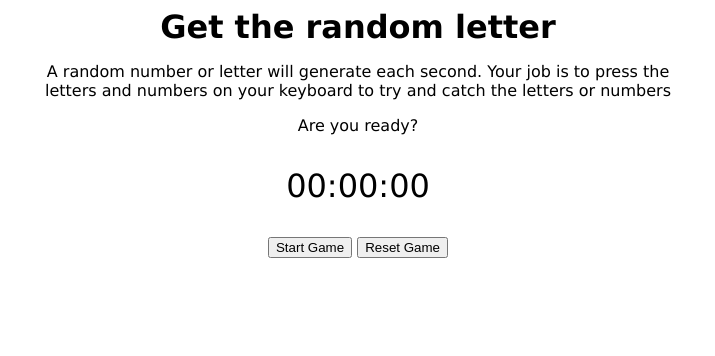
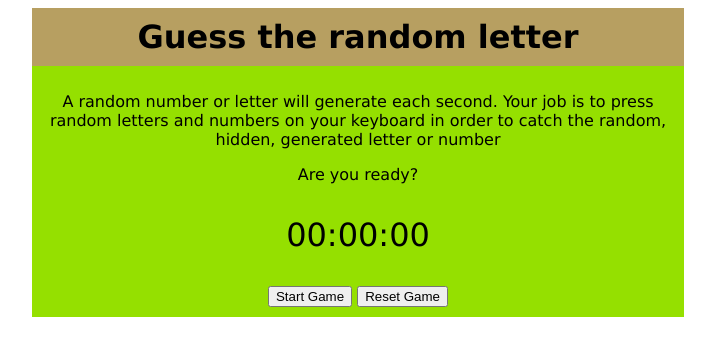
Before and after one commit to Jakes5/LetterlyGuess, a plain HTML site: page index.html in a window 1280 px wide. Shown: the whole page, without its empty margins (282-997 px from the left). Drawn offline with Linux system fonts and the light colour scheme.

Commit message:
fix bug (random after game stop) + colour styling

```diff
--- a/index.html
+++ b/index.html
@@ -7,9 +7,10 @@
     <link rel="stylesheet" href="./style.css">
 </head>
 <body>
-    <h1>Get the random letter</h1>
+    <h1>Guess the random letter</h1>
+    <div class="main">
         <div class="start-message">
-        <p>A random number or letter will generate each second. Your job is to press the letters and numbers on your keyboard to try and catch the letters or numbers</p>
+            <p>A random number or letter will generate each second. Your job is to press random letters and numbers on your keyboard in order to catch the random, hidden, generated letter or number</p>
             <p>Are you ready?</p>
         </div>
 
@@ -28,6 +29,8 @@
             <button id="btn1">Start Game</button>
             <button id="btn2">Reset Game</button>
          </div>
+    </div>
+
 
 
     <script src="./script.js"></script>
--- a/script.js
+++ b/script.js
@@ -86,6 +86,7 @@ stopBtn.addEventListener("click", () => {
     document.getElementById("timer").innerText=all;
     outcome.textContent = "";
     startMsg.classList.remove("hide");
+    RandomAlpNo();
 });
 
 window.addEventListener("keydown", (e) =>{
--- a/style.css
+++ b/style.css
@@ -2,21 +2,25 @@ body{
     font-family: Verdana, Geneva, Tahoma, sans-serif;
 }
 
+.main{
+    margin: 0 auto;
+    max-width: 50%;
+    min-width: 240px;
+    background-color: #95E000;
+    padding: 10px;
+}
+
 h1{
+    max-width: 50%;
+    min-width: 240px;
     margin: 0 auto;
     text-align: center;
+    background-color:#B79F61;
+    padding: 10px;
 }
 
-.start{
-    margin-top: 1rem;
+.start, .start-message{
     text-align: center;
-}
-
-.start-message{
-    margin: 0 auto;
-    text-align: center;
-    max-width: 50%;
-    min-width: 240px
 }
 
 #timer {
@@ -28,10 +32,10 @@ h1{
     text-align: center;
     margin: 0 auto;
     font-size: 40px;
-    max-width: 50%;
-    min-width: 240px;
     /* height: 2rem; */
     background-color: #00ffff;
+    margin-bottom: 10px;
+    border-radius: 10px;
 }
 
 .hide{
```
Lines whose indentation alone changed are shown as unchanged.
